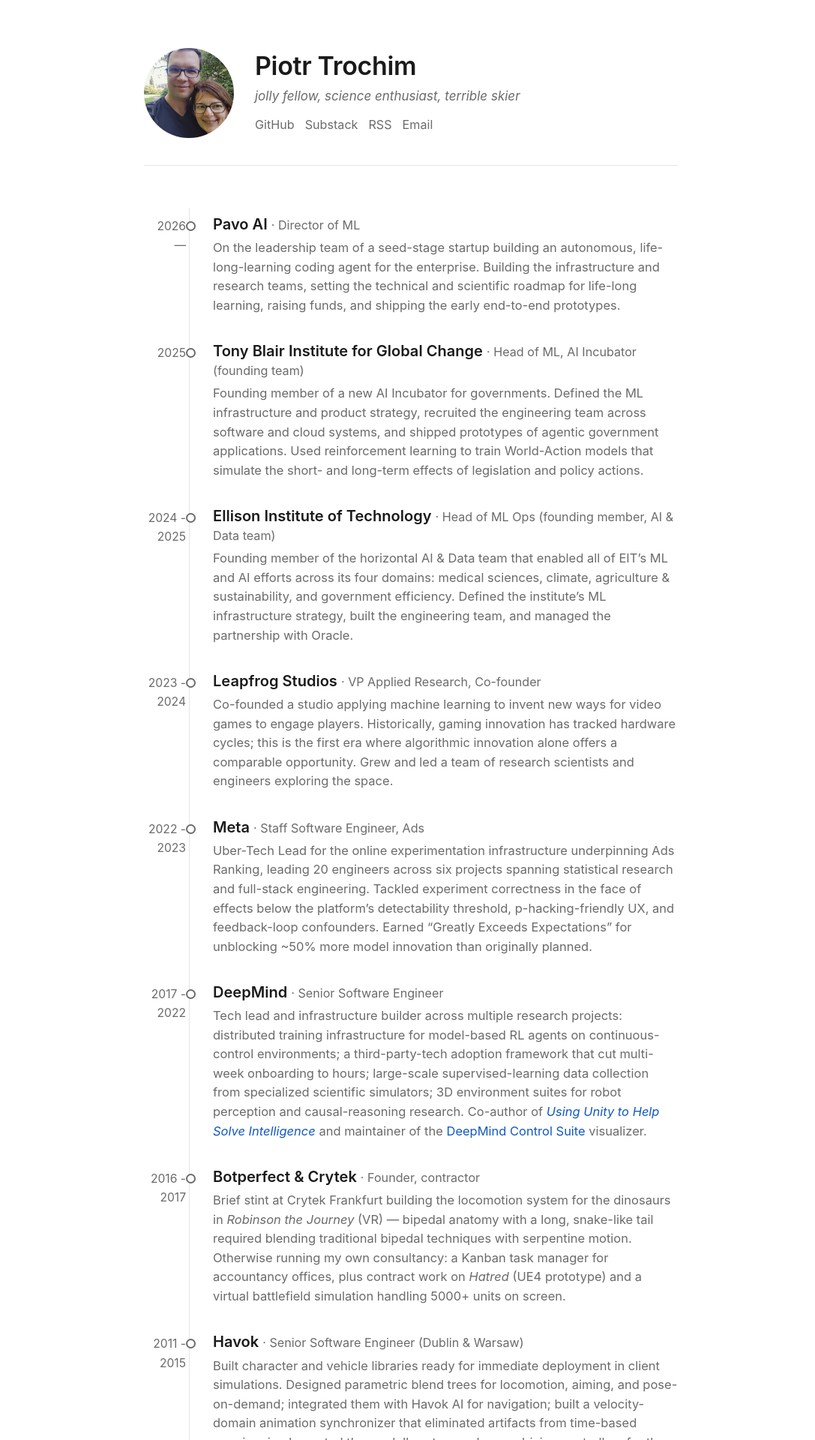
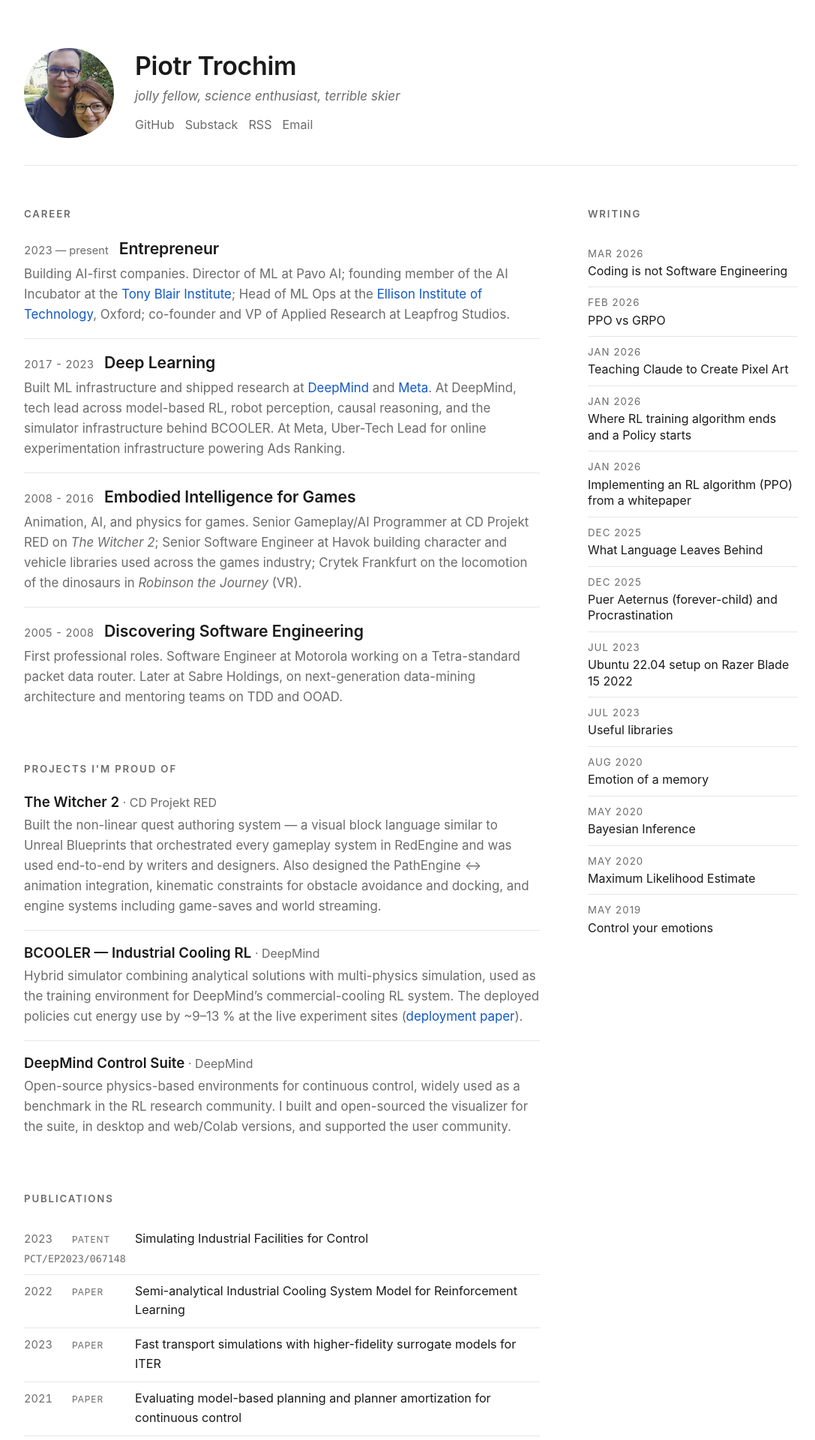
Before and after one commit to paksas/paksas.github.io, a Jekyll site: the page built from index.md, in a window 1280 px wide. Shown: the top 1920 px of the page at 75% size, without its empty margins (92-1179 px from the left). Built offline with Jekyll 4.4.1, drawn with Linux system fonts in a browser that asks for light colours; some of the changed text lies outside the part shown.

Commit message:
restructure the page layout - shorter resume

```diff
--- a/_data/career.yml
+++ b/_data/career.yml
@@ -1,124 +1,30 @@
-- dates: "2026 —"
-  org: "Pavo AI"
-  role: "Director of ML"
+- dates: "2023 — present"
+  title: "Entrepreneur"
   body: |
-    On the leadership team of a seed-stage startup building an autonomous, life-long-learning
-    coding agent for the enterprise. Building the infrastructure and research teams, setting
-    the technical and scientific roadmap for life-long learning, raising funds, and shipping
-    the early end-to-end prototypes.
+    Building AI-first companies. Director of ML at Pavo AI; founding member of the AI
+    Incubator at the [Tony Blair Institute](https://institute.global/); Head of ML Ops at
+    the [Ellison Institute of Technology](https://eit.org/), Oxford; co-founder and VP of
+    Applied Research at Leapfrog Studios.
 
-- dates: "2025"
-  org: "Tony Blair Institute for Global Change"
-  org_url: "https://institute.global/"
-  role: "Head of ML, AI Incubator (founding team)"
+- dates: "2017 - 2023"
+  title: "Deep Learning"
   body: |
-    Founding member of a new AI Incubator for governments. Defined the ML infrastructure and
-    product strategy, recruited the engineering team across software and cloud systems, and
-    shipped prototypes of agentic government applications. Used reinforcement learning to
-    train World-Action models that simulate the short- and long-term effects of legislation
-    and policy actions.
+    Built ML infrastructure and shipped research at [DeepMind](https://deepmind.google/)
+    and [Meta](https://meta.com/). At DeepMind, tech lead across model-based RL, robot
+    perception, causal reasoning, and the simulator infrastructure behind BCOOLER. At
+    Meta, Uber-Tech Lead for online experimentation infrastructure powering Ads Ranking.
 
-- dates: "2024 - 2025"
-  org: "Ellison Institute of Technology"
-  org_url: "https://eit.org/"
-  role: "Head of ML Ops (founding member, AI & Data team)"
+- dates: "2008 - 2016"
+  title: "Embodied Intelligence for Games"
   body: |
-    Founding member of the horizontal AI & Data team that enabled all of EIT's ML and AI
-    efforts across its four domains: medical sciences, climate, agriculture & sustainability,
-    and government efficiency. Defined the institute's ML infrastructure strategy, built the
-    engineering team, and managed the partnership with Oracle.
+    Animation, AI, and physics for games. Senior Gameplay/AI Programmer at CD Projekt RED
+    on _The Witcher 2_; Senior Software Engineer at Havok building character and vehicle
+    libraries used across the games industry; Crytek Frankfurt on the locomotion of the
+    dinosaurs in _Robinson the Journey_ (VR).
 
-- dates: "2023 - 2024"
-  org: "Leapfrog Studios"
-  role: "VP Applied Research, Co-founder"
+- dates: "2005 - 2008"
+  title: "Discovering Software Engineering"
   body: |
-    Co-founded a studio applying machine learning to invent new ways for video games to
-    engage players. Historically, gaming innovation has tracked hardware cycles; this is
-    the first era where algorithmic innovation alone offers a comparable opportunity. Grew
-    and led a team of research scientists and engineers exploring the space.
-
-- dates: "2022 - 2023"
-  org: "Meta"
-  org_url: "https://meta.com/"
-  role: "Staff Software Engineer, Ads"
-  body: |
-    Uber-Tech Lead for the online experimentation infrastructure underpinning Ads Ranking,
-    leading 20 engineers across six projects spanning statistical research and full-stack
-    engineering. Tackled experiment correctness in the face of effects below the platform's
-    detectability threshold, p-hacking-friendly UX, and feedback-loop confounders. Earned
-    "Greatly Exceeds Expectations" for unblocking ~50% more model innovation than originally
-    planned.
-
-- dates: "2017 - 2022"
-  org: "DeepMind"
-  org_url: "https://deepmind.google/"
-  role: "Senior Software Engineer"
-  body: |
-    Tech lead and infrastructure builder across multiple research projects: distributed
-    training infrastructure for model-based RL agents on continuous-control environments;
-    a third-party-tech adoption framework that cut multi-week onboarding to hours;
-    large-scale supervised-learning data collection from specialized scientific simulators;
-    3D environment suites for robot perception and causal-reasoning research. Co-author of
-    [_Using Unity to Help Solve Intelligence_](https://arxiv.org/abs/2011.09294) and
-    maintainer of the [DeepMind Control Suite](https://github.com/google-deepmind/dm_control)
-    visualizer.
-
-- dates: "2016 - 2017"
-  org: "Botperfect & Crytek"
-  role: "Founder, contractor"
-  body: |
-    Brief stint at Crytek Frankfurt building the locomotion system for the dinosaurs in
-    _Robinson the Journey_ (VR) — bipedal anatomy with a long, snake-like tail required
-    blending traditional bipedal techniques with serpentine motion. Otherwise running my
-    own consultancy: a Kanban task manager for accountancy offices, plus contract work on
-    _Hatred_ (UE4 prototype) and a virtual battlefield simulation handling 5000+ units
-    on screen.
-
-- dates: "2011 - 2015"
-  org: "Havok"
-  role: "Senior Software Engineer (Dublin & Warsaw)"
-  body: |
-    Built character and vehicle libraries ready for immediate deployment in client
-    simulations. Designed parametric blend trees for locomotion, aiming, and pose-on-demand;
-    integrated them with Havok AI for navigation; built a velocity-domain animation
-    synchronizer that eliminated artifacts from time-based warping; implemented the ragdoll
-    system and pose-driving controllers for the new physics library; designed the content
-    authoring pipeline for 3ds Max and Maya.
-
-- dates: "2009 - 2011"
-  org: "CD Projekt RED"
-  role: "Senior Gameplay / AI Programmer"
-  body: |
-    Worked on _The Witcher 2_ (PC and Xbox 360). Built the non-linear quest authoring system
-    — a visual block language similar to Unreal Blueprints that orchestrated every gameplay
-    system in RedEngine and was used end-to-end by writers and designers. Integrated
-    PathEngine navigation with the in-house animation system, designed kinematic constraints
-    for obstacle avoidance and docking, and worked on engine systems including game-saves
-    integrated with the realtime scripting language and world streaming.
-
-- dates: "2008 - 2009"
-  org: "Coversion"
-  role: "Founder, Software Engineer"
-  body: |
-    Designed and built core subsystems (input, animation, sound, scene graph, AI,
-    serialization) of a multi-platform game engine for PC and Wii, outsourced for Bloober
-    Team. Also developed a game editor for a Nintendo DS turn-based strategy title.
-
-- dates: "2006 - 2008"
-  org: "Sabre Holdings"
-  role: "Software Engineer"
-  body: |
-    Architecture work for a next-generation data-mining application; mentored teams on TDD
-    and OOAD.
-
-- dates: "2005 - 2006"
-  org: "Motorola"
-  role: "Software Engineer"
-  body: |
-    Designed and developed a packet data router for a Tetra-standard telecom system.
-
-- dates: "1999 - 2005"
-  org: "Technical University of Lublin"
-  role: "M.Sc., Electronics & Information Technology"
-  body: |
-    Master's thesis: _Adaptive regulation of randomly disrupted plants_.
+    First professional roles. Software Engineer at Motorola working on a Tetra-standard
+    packet data router. Later at Sabre Holdings, on next-generation data-mining
+    architecture and mentoring teams on TDD and OOAD.
--- /dev/null
+++ b/_data/projects.yml
@@ -0,0 +1,26 @@
+- name: "The Witcher 2"
+  org: "CD Projekt RED"
+  url: "https://en.wikipedia.org/wiki/The_Witcher_2:_Assassins_of_Kings"
+  body: |
+    Built the non-linear quest authoring system — a visual block language similar to
+    Unreal Blueprints that orchestrated every gameplay system in RedEngine and was used
+    end-to-end by writers and designers. Also designed the PathEngine ↔ animation
+    integration, kinematic constraints for obstacle avoidance and docking, and engine
+    systems including game-saves and world streaming.
+
+- name: "BCOOLER — Industrial Cooling RL"
+  org: "DeepMind"
+  url: "https://arxiv.org/abs/2207.13131"
+  body: |
+    Hybrid simulator combining analytical solutions with multi-physics simulation, used
+    as the training environment for DeepMind's commercial-cooling RL system. The deployed
+    policies cut energy use by ~9–13 % at the live experiment sites
+    ([deployment paper](https://arxiv.org/abs/2211.07357)).
+
+- name: "DeepMind Control Suite"
+  org: "DeepMind"
+  url: "https://github.com/google-deepmind/dm_control"
+  body: |
+    Open-source physics-based environments for continuous control, widely used as a
+    benchmark in the RL research community. I built and open-sourced the visualizer for
+    the suite, in desktop and web/Colab versions, and supported the user community.
--- a/_layouts/default.html
+++ b/_layouts/default.html
@@ -8,7 +8,7 @@
   <link rel="stylesheet" href="{{ '/assets/css/style.css' | relative_url }}">
   <link rel="alternate" type="application/atom+xml" title="{{ site.title }}" href="{{ '/feed.xml' | relative_url }}">
 </head>
-<body>
+<body class="layout-{{ page.layout | default: 'default' }}">
   <main class="page">
     {{ content }}
   </main>
--- a/_layouts/home.html
+++ b/_layouts/home.html
@@ -15,59 +15,44 @@
     </div>
   </header>
 
-<div class="page-content">
-  {{ content }}
+  <div class="layout-grid">
+    <main class="layout-main">
+      {% if site.data.career %}
+      <section class="block">
+        <h2 class="block-heading">Career</h2>
+        <ol class="era-list">
+          {% for entry in site.data.career %}
+          <li class="era-entry">
+            <div class="era-head">
+              <span class="era-dates">{{ entry.dates }}</span>
+              <h3 class="era-title">{{ entry.title }}</h3>
             </div>
-
-{% if site.data.career %}
-<section class="timeline career">
-  <ol class="timeline-list">
-    {% for entry in site.data.career %}
-    <li class="timeline-entry">
-      <time class="timeline-date">{{ entry.dates }}</time>
-      <div class="timeline-body">
-        <h3 class="timeline-title">
-          {% if entry.org_url %}<a href="{{ entry.org_url }}">{{ entry.org }}</a>{% else %}{{ entry.org }}{% endif %}{% if entry.role %} <span class="timeline-role">· {{ entry.role }}</span>{% endif %}
-        </h3>
-        <div class="timeline-excerpt">{{ entry.body | markdownify }}</div>
-      </div>
+            <div class="era-body">{{ entry.body | markdownify }}</div>
           </li>
           {% endfor %}
         </ol>
       </section>
       {% endif %}
 
-{% if site.posts.size > 0 %}
-<section class="timeline">
-  <h2 class="timeline-heading">Writing</h2>
-  <ol class="timeline-list">
-    {% for post in site.posts %}
-    <li class="timeline-entry">
-      <time class="timeline-date" datetime="{{ post.date | date_to_xmlschema }}">
-        {{ post.date | date: "%Y" }}
-      </time>
-      <div class="timeline-body">
-        <h3 class="timeline-title">
-          <a href="{{ post.url | relative_url }}">{{ post.title }}</a>
+      {% if site.data.projects %}
+      <section class="block">
+        <h2 class="block-heading">Projects I'm proud of</h2>
+        <ul class="project-list">
+          {% for proj in site.data.projects %}
+          <li class="project-entry">
+            <h3 class="project-title">
+              {% if proj.url %}<a href="{{ proj.url }}">{{ proj.name }}</a>{% else %}{{ proj.name }}{% endif %}{% if proj.org %} <span class="project-org">· {{ proj.org }}</span>{% endif %}
             </h3>
-        {% if post.excerpt %}
-        <div class="timeline-excerpt">{{ post.excerpt | strip_html | truncatewords: 40 }}</div>
-        {% endif %}
-        {% if post.categories.size > 0 %}
-        <div class="timeline-meta">
-          {% for cat in post.categories %}<span class="tag">{{ cat }}</span>{% endfor %}
-        </div>
-        {% endif %}
-      </div>
+            <div class="project-body">{{ proj.body | markdownify }}</div>
           </li>
           {% endfor %}
-  </ol>
+        </ul>
       </section>
       {% endif %}
 
       {% if site.data.publications %}
-<section class="publications">
-  <h2 class="timeline-heading">Publications</h2>
+      <section class="block">
+        <h2 class="block-heading">Publications</h2>
         <ul class="publications-list">
           {% for pub in site.data.publications %}
           <li class="publication-item">
@@ -80,3 +65,23 @@
         </ul>
       </section>
       {% endif %}
+    </main>
+
+    {% if site.posts.size > 0 %}
+    <aside class="layout-sidebar">
+      <section class="block">
+        <h2 class="block-heading">Writing</h2>
+        <ul class="writing-list">
+          {% for post in site.posts %}
+          <li class="writing-item">
+            <a href="{{ post.url | relative_url }}" class="writing-link">
+              <time class="writing-date">{{ post.date | date: "%b %Y" }}</time>
+              <span class="writing-title">{{ post.title }}</span>
+            </a>
+          </li>
+          {% endfor %}
+        </ul>
+      </section>
+    </aside>
+    {% endif %}
+  </div>
--- a/assets/css/style.scss
+++ b/assets/css/style.scss
@@ -12,6 +12,7 @@
   --tag-bg: #f1f1f1;
   --tag-fg: #555;
   --max-width: 760px;
+  --max-width-home: 1080px;
   --serif: "Iowan Old Style", "Charter", Georgia, "Times New Roman", serif;
   --sans: -apple-system, BlinkMacSystemFont, "Segoe UI", Helvetica, Arial, sans-serif;
 }
@@ -96,6 +97,7 @@
   margin: 0 auto;
   padding: 64px 24px 96px;
 }
+body.layout-home .page { max-width: var(--max-width-home); }
 
 /* ---- Profile header (home) ---- */
 .profile {
@@ -104,7 +106,7 @@
   gap: 28px;
   padding-bottom: 36px;
   border-bottom: 1px solid var(--rule);
-  margin-bottom: 48px;
+  margin-bottom: 56px;
 }
 .profile-photo {
   width: 120px;
@@ -129,9 +131,7 @@
   gap: 14px;
   font-size: 0.95rem;
 }
-.profile-links a {
-  color: var(--muted);
-}
+.profile-links a { color: var(--muted); }
 .profile-links a:hover { color: var(--fg); }
 
 @media (max-width: 540px) {
@@ -140,106 +140,145 @@
   .profile-name { font-size: 1.6rem; }
 }
 
-/* ---- Page-content (markdown shown above timeline, used by home.html) ---- */
-.page-content { margin-bottom: 36px; }
+/* ---- Home two-column layout ---- */
+.layout-grid {
+  display: grid;
+  grid-template-columns: minmax(0, 1fr) 280px;
+  gap: 64px;
+  align-items: start;
+}
+@media (max-width: 880px) {
+  .layout-grid { grid-template-columns: 1fr; gap: 56px; }
+}
 
-/* ---- Timeline ---- */
-.timeline-heading {
+.block + .block { margin-top: 56px; }
+.block-heading {
   font-size: 0.78rem;
   text-transform: uppercase;
-  letter-spacing: 0.12em;
+  letter-spacing: 0.14em;
   color: var(--muted);
   font-weight: 600;
   margin: 0 0 24px;
 }
 
-.timeline-list {
+/* ---- Career: era list (4 entries, no dot/line) ---- */
+.era-list { list-style: none; padding: 0; margin: 0; }
+.era-entry {
+  padding: 18px 0;
+  border-top: 1px solid var(--rule);
+}
+.era-entry:first-child { border-top: 0; padding-top: 0; }
+.era-head {
+  display: flex;
+  align-items: baseline;
+  gap: 14px;
+  margin-bottom: 6px;
+  flex-wrap: wrap;
+}
+.era-dates {
+  color: var(--muted);
+  font-size: 0.86rem;
+  font-variant-numeric: tabular-nums;
+  white-space: nowrap;
+}
+.era-title {
+  font-size: 1.25rem;
+  margin: 0;
+  font-weight: 600;
+  letter-spacing: -0.005em;
+}
+.era-body {
+  color: var(--muted);
+  font-size: 0.99rem;
+  line-height: 1.6;
+}
+.era-body p { margin: 0; }
+.era-body p + p { margin-top: 0.6em; }
+.era-body a { color: var(--link); }
+
+/* ---- Projects ---- */
+.project-list { list-style: none; padding: 0; margin: 0; }
+.project-entry {
+  padding: 18px 0;
+  border-top: 1px solid var(--rule);
+}
+.project-entry:first-child { border-top: 0; padding-top: 0; }
+.project-title {
+  font-size: 1.1rem;
+  margin: 0 0 6px;
+  font-weight: 600;
+}
+.project-title a { color: var(--fg); }
+.project-title a:hover { color: var(--link); border-bottom-color: transparent; }
+.project-org { font-weight: 400; color: var(--muted); font-size: 0.94rem; }
+.project-body {
+  color: var(--muted);
+  font-size: 0.99rem;
+  line-height: 1.6;
+}
+.project-body p { margin: 0; }
+.project-body p + p { margin-top: 0.6em; }
+.project-body a { color: var(--link); }
+
+/* ---- Publications (compact list) ---- */
+.publications-list {
   list-style: none;
   padding: 0;
   margin: 0;
-  position: relative;
 }
-.timeline-list::before {
-  content: "";
-  position: absolute;
-  left: 60px;
-  top: 8px;
-  bottom: 8px;
-  width: 1px;
-  background: var(--rule);
+.publication-item {
+  display: grid;
+  grid-template-columns: 50px 70px 1fr;
+  column-gap: 14px;
+  padding: 9px 0;
+  font-size: 0.95rem;
+  align-items: baseline;
+  border-top: 1px solid var(--rule);
+}
+.publication-item:first-child { border-top: 0; }
+.publication-year { color: var(--muted); font-size: 0.86rem; font-variant-numeric: tabular-nums; }
+.publication-type {
+  color: var(--muted);
+  font-size: 0.7rem;
+  text-transform: uppercase;
+  letter-spacing: 0.08em;
+}
+.publication-title { color: var(--fg); }
+.publication-title:hover { color: var(--link); border-bottom-color: transparent; }
+.publication-ref {
+  display: block;
+  color: var(--muted);
+  font-size: 0.78rem;
+  font-family: ui-monospace, SFMono-Regular, Menlo, monospace;
+  margin-top: 2px;
+}
+@media (max-width: 540px) {
+  .publication-item { grid-template-columns: 40px 1fr; column-gap: 10px; }
+  .publication-type { display: none; }
 }
 
-.timeline-entry {
-  position: relative;
-  display: grid;
-  grid-template-columns: 60px 1fr;
-  column-gap: 32px;
-  padding: 18px 0;
+/* ---- Sidebar: Writing list (compact) ---- */
+.layout-sidebar { font-size: 0.94rem; }
+.writing-list { list-style: none; padding: 0; margin: 0; }
+.writing-item { border-top: 1px solid var(--rule); }
+.writing-item:first-child { border-top: 0; }
+.writing-link {
+  display: block;
+  padding: 10px 0;
+  color: var(--fg);
+  border-bottom: 0;
 }
-.timeline-entry::before {
-  content: "";
-  position: absolute;
-  left: 56px;
-  top: 26px;
-  width: 9px;
-  height: 9px;
-  border-radius: 50%;
-  background: var(--bg);
-  border: 2px solid var(--muted);
+.writing-link:hover { color: var(--link); border-bottom-color: transparent; }
+.writing-link:hover .writing-title { color: var(--link); }
+.writing-date {
+  display: block;
+  color: var(--muted);
+  font-size: 0.78rem;
+  text-transform: uppercase;
+  letter-spacing: 0.08em;
+  margin-bottom: 2px;
 }
-
-.timeline-date {
-  color: var(--muted);
-  font-size: 0.92rem;
-  padding-top: 2px;
-  text-align: right;
-  padding-right: 4px;
-}
-
-.timeline-title {
-  font-size: 1.18rem;
-  margin: 0 0 6px;
-  font-weight: 600;
-}
-.timeline-title a { color: var(--fg); }
-.timeline-title a:hover { color: var(--link); border-bottom-color: transparent; }
-.timeline-role {
-  font-weight: 400;
-  color: var(--muted);
-  font-size: 0.95rem;
-}
-
-.timeline-excerpt {
-  color: var(--muted);
-  font-size: 0.97rem;
-  line-height: 1.55;
-}
-.timeline-excerpt p { margin: 0 0 0.6em; }
-.timeline-excerpt p:last-child { margin-bottom: 0; }
-.timeline-excerpt a { color: var(--link); }
-
-/* The career timeline carries multiple consecutive entries; tighten spacing
-   and let the section sit before "Writing" without an extra heading. */
-.timeline.career { margin-bottom: 56px; }
-.timeline.career + .timeline { margin-top: 0; }
-.timeline-meta { margin-top: 8px; }
-.tag {
-  display: inline-block;
-  background: var(--tag-bg);
-  color: var(--tag-fg);
-  font-size: 0.74rem;
-  padding: 2px 8px;
-  border-radius: 999px;
-  margin-right: 6px;
-  text-transform: lowercase;
-}
-
-@media (max-width: 540px) {
-  .timeline-list::before { left: 40px; }
-  .timeline-entry { grid-template-columns: 40px 1fr; column-gap: 18px; }
-  .timeline-entry::before { left: 36px; }
-  .timeline-date { font-size: 0.82rem; }
-}
+.writing-title { line-height: 1.35; display: block; }
 
 /* ---- Post layout ---- */
 .post-header { margin-bottom: 36px; }
@@ -289,41 +328,3 @@
   .post-title { font-size: 1.8rem; }
   .post-content { font-size: 1.05rem; }
 }
-
-/* ---- Publications ---- */
-.publications { margin-top: 56px; }
-.publications-list {
-  list-style: none;
-  padding: 0;
-  margin: 0;
-}
-.publication-item {
-  display: grid;
-  grid-template-columns: 60px 80px 1fr;
-  column-gap: 16px;
-  padding: 10px 0;
-  font-size: 0.97rem;
-  align-items: baseline;
-  border-bottom: 1px solid var(--rule);
-}
-.publication-item:last-child { border-bottom: 0; }
-.publication-year { color: var(--muted); font-size: 0.92rem; text-align: right; }
-.publication-type {
-  color: var(--muted);
-  font-size: 0.74rem;
-  text-transform: uppercase;
-  letter-spacing: 0.08em;
-}
-.publication-title { color: var(--fg); }
-.publication-title:hover { color: var(--link); border-bottom-color: transparent; }
-.publication-ref {
-  display: block;
-  color: var(--muted);
-  font-size: 0.82rem;
-  font-family: ui-monospace, SFMono-Regular, Menlo, monospace;
-  margin-top: 2px;
-}
-@media (max-width: 540px) {
-  .publication-item { grid-template-columns: 44px 1fr; column-gap: 12px; }
-  .publication-type { display: none; }
-}
```
Lines whose indentation alone changed are shown as unchanged.
